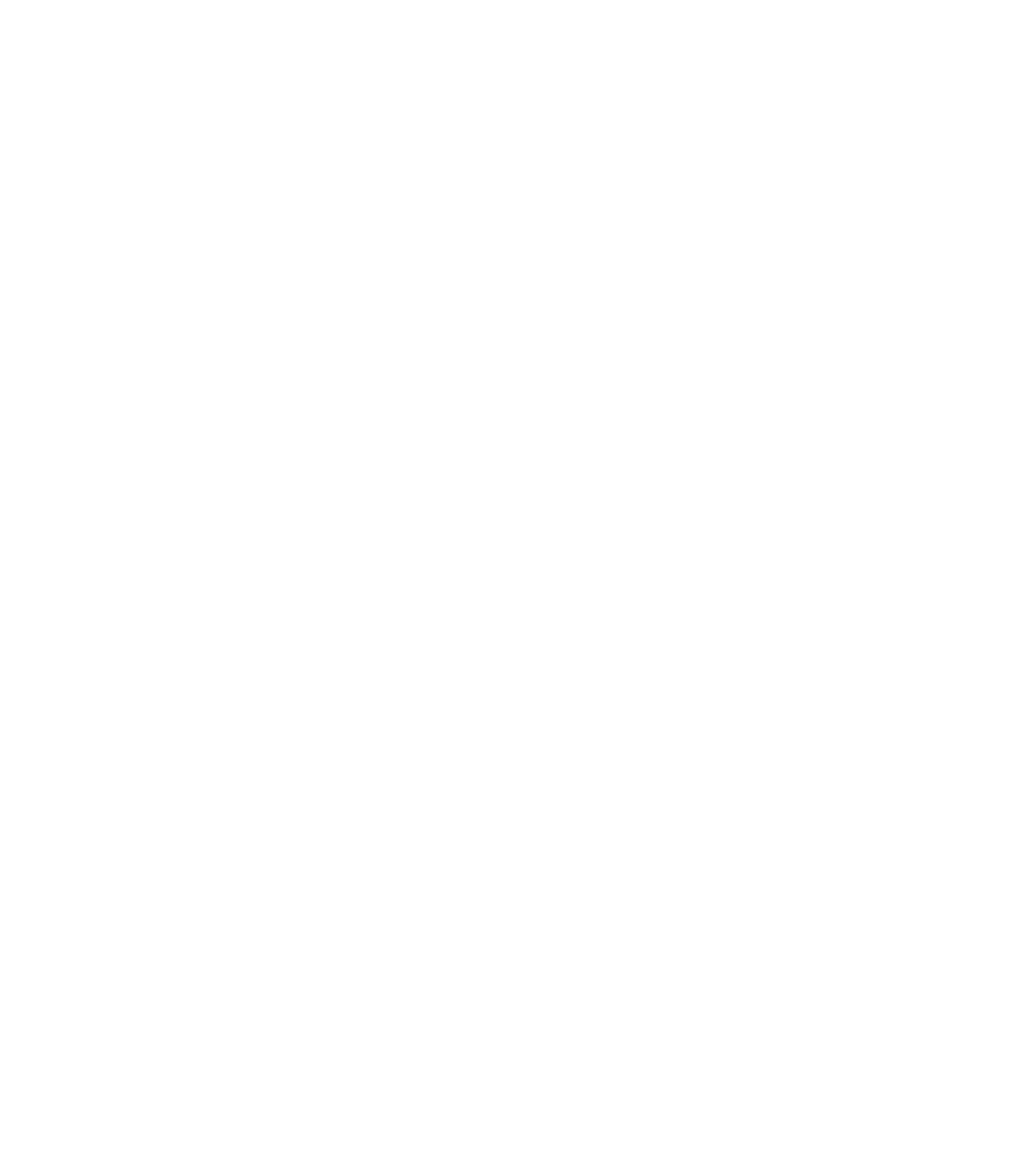
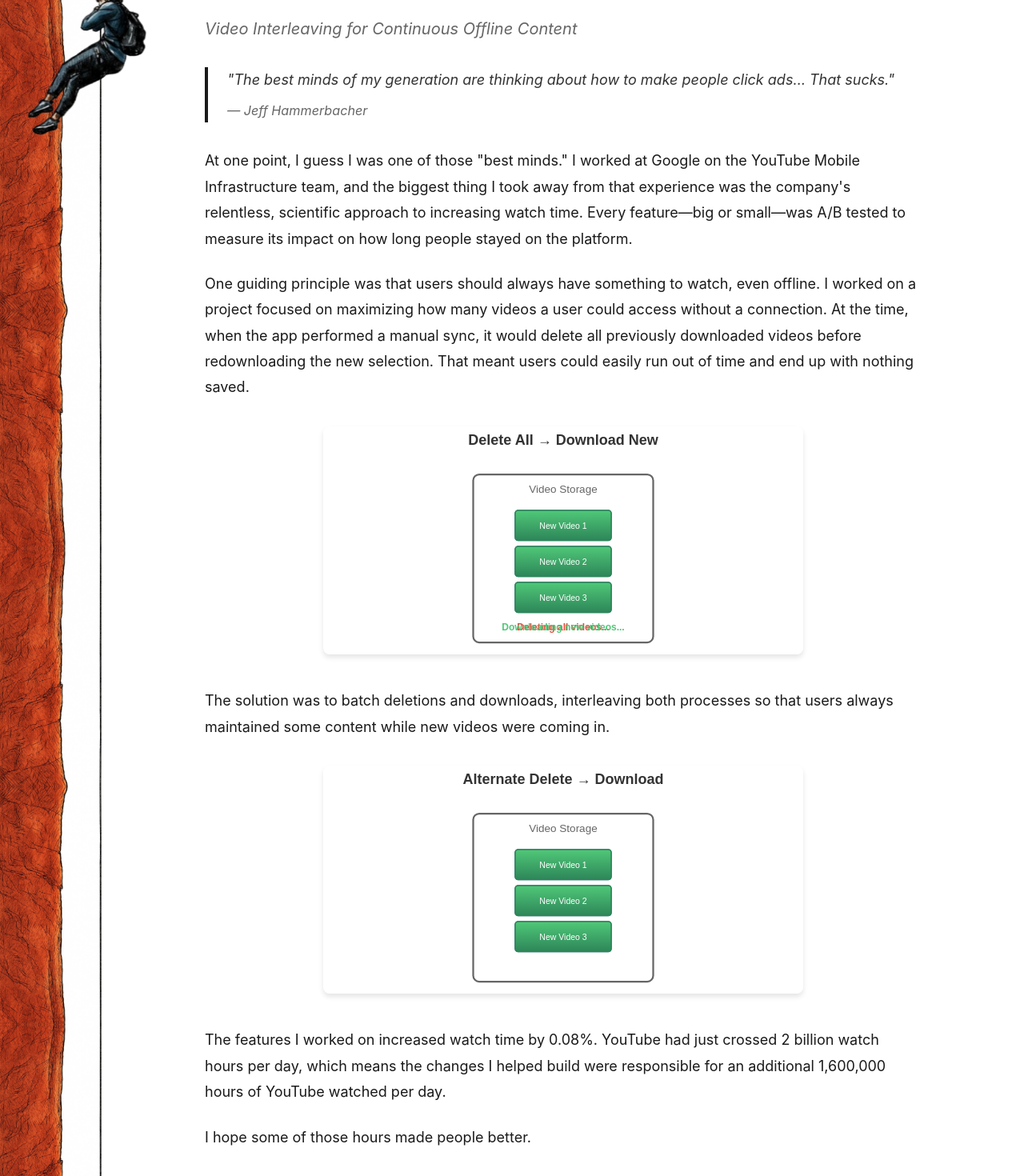
Before and after one commit to iankchristie/portfolio, a React (Vite) app: page /projects/youtube-sync in a window 1280 px wide. Before the commit this address had no page. Shown: the part 300-1770 px from the top of the page at 80% size. Before the commit the page ends 800 px from the top, so only its background shows below. Built offline with nearby package versions, Linux system fonts and the light colour scheme.

Commit message:
Youtube page.

```diff
--- /dev/null
+++ b/src/components/pages/YouTubeSync.jsx
@@ -0,0 +1,129 @@
+import { Layout } from '../layout/Layout';
+
+export function YouTubeSync() {
+  return (
+    <Layout showRappeller={true}>
+      <div style={{
+        width: '100%',
+        margin: '0 auto',
+        padding: 'clamp(1rem, 3vw, 2rem)'
+      }}>
+        <h1 style={{
+          fontSize: 'clamp(2.5rem, 5vw, 3.5rem)',
+          marginBottom: '1rem',
+          color: '#1a1a1a'
+        }}>
+          YouTube Video Synchronization Protocol
+        </h1>
+
+        <p style={{
+          fontSize: 'clamp(1rem, 2vw, 1.25rem)',
+          color: '#666',
+          marginBottom: '2rem',
+          fontStyle: 'italic'
+        }}>
+          Video Interleaving for Continuous Offline Content
+        </p>
+
+        <div style={{
+          fontSize: 'clamp(1rem, 2vw, 1.125rem)',
+          lineHeight: '1.8',
+          color: '#1a1a1a',
+          marginBottom: '3rem'
+        }}>
+          <blockquote style={{
+            borderLeft: '4px solid #1a1a1a',
+            paddingLeft: '1.5rem',
+            marginLeft: '0',
+            marginBottom: '2rem',
+            fontStyle: 'italic',
+            color: '#333'
+          }}>
+            <p style={{ marginBottom: '0.5rem' }}>
+              "The best minds of my generation are thinking about how to make people click ads… That sucks."
+            </p>
+            <p style={{ marginBottom: '0', fontSize: '0.9em', color: '#666' }}>
+              — Jeff Hammerbacher
+            </p>
+          </blockquote>
+
+          <p style={{ marginBottom: '1.5rem' }}>
+            At one point, I guess I was one of those "best minds." I worked at Google on the YouTube Mobile Infrastructure team, and the biggest thing I took away from that experience was the company's relentless, scientific approach to increasing watch time. Every feature—big or small—was A/B tested to measure its impact on how long people stayed on the platform.
+          </p>
+
+          <p style={{ marginBottom: '1.5rem' }}>
+            One guiding principle was that users should always have something to watch, even offline. I worked on a project focused on maximizing how many videos a user could access without a connection. At the time, when the app performed a manual sync, it would delete all previously downloaded videos before redownloading the new selection. That meant users could easily run out of time and end up with nothing saved.
+          </p>
+
+          <div style={{
+            width: '100%',
+            maxWidth: '600px',
+            margin: '2rem auto',
+          }}>
+            <object
+              data={`${import.meta.env.BASE_URL}process1_animation.svg`}
+              type="image/svg+xml"
+              style={{
+                width: '100%',
+                height: 'auto',
+                borderRadius: '8px',
+                boxShadow: '0 4px 6px rgba(0, 0, 0, 0.1)'
+              }}
+            >
+              <img
+                src={`${import.meta.env.BASE_URL}process1_animation.svg`}
+                alt="Old process: Delete all videos before downloading"
+                style={{
+                  width: '100%',
+                  height: 'auto',
+                  borderRadius: '8px',
+                  boxShadow: '0 4px 6px rgba(0, 0, 0, 0.1)'
+                }}
+              />
+            </object>
+          </div>
+
+          <p style={{ marginBottom: '1.5rem' }}>
+            The solution was to batch deletions and downloads, interleaving both processes so that users always maintained some content while new videos were coming in.
+          </p>
+
+          <div style={{
+            width: '100%',
+            maxWidth: '600px',
+            margin: '2rem auto',
+          }}>
+            <object
+              data={`${import.meta.env.BASE_URL}process2_animation.svg`}
+              type="image/svg+xml"
+              style={{
+                width: '100%',
+                height: 'auto',
+                borderRadius: '8px',
+                boxShadow: '0 4px 6px rgba(0, 0, 0, 0.1)'
+              }}
+            >
+              <img
+                src={`${import.meta.env.BASE_URL}process2_animation.svg`}
+                alt="New process: Interleaved deletions and downloads"
+                style={{
+                  width: '100%',
+                  height: 'auto',
+                  borderRadius: '8px',
+                  boxShadow: '0 4px 6px rgba(0, 0, 0, 0.1)'
+                }}
+              />
+            </object>
+          </div>
+
+          <p style={{ marginBottom: '1.5rem' }}>
+            The features I worked on increased watch time by 0.08%. YouTube had just crossed 2 billion watch hours per day, which means the changes I helped build were responsible for an additional 1,600,000 hours of YouTube watched per day.
+          </p>
+
+          <p style={{ marginBottom: '1.5rem' }}>
+            I hope some of those hours made people better.
+          </p>
+        </div>
+      </div>
+    </Layout>
+  );
+}
--- a/src/data/content.js
+++ b/src/data/content.js
@@ -93,7 +93,7 @@
     title: "Google: Video Synchronization Protocol",
     description: "Video Interleaving for Continous Offline Content",
     image: getImagePath("/youtube.png"),
-    link: "#",
+    link: "/projects/youtube-sync",
     tags: ["engineering"]
   },
   {
--- a/src/main.jsx
+++ b/src/main.jsx
@@ -15,6 +15,7 @@
 import { GreenPortfolio } from './components/pages/GreenPortfolio.jsx'
 import { SquareGoElasticSearch } from './components/pages/SquareGoElasticSearch.jsx'
 import { FelicityLangfuse } from './components/pages/FelicityLangfuse.jsx'
+import { YouTubeSync } from './components/pages/YouTubeSync.jsx'
 import { ScrollToTop } from './components/common/ScrollToTop.jsx'
 
 // Component to handle 404 redirects from GitHub Pages
@@ -50,6 +51,7 @@
         <Route path="/projects/greenportfolio" element={<GreenPortfolio />} />
         <Route path="/projects/square-go-elastic-search" element={<SquareGoElasticSearch />} />
         <Route path="/projects/felicity-langfuse" element={<FelicityLangfuse />} />
+        <Route path="/projects/youtube-sync" element={<YouTubeSync />} />
         <Route path="/project/:id" element={<UnderConstruction />} />
         <Route path="/under-construction" element={<UnderConstruction />} />
         <Route path="/contact" element={<Contact />} />
```
Also changed, not shown: public/process1_animation.svg (added), public/process2_animation.svg (added).
